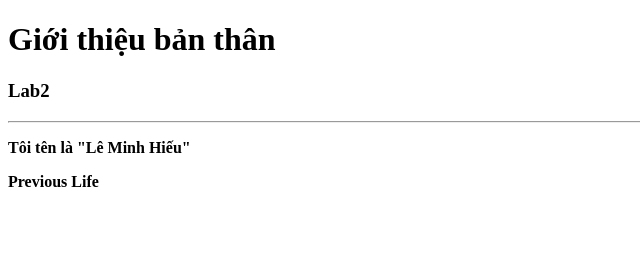
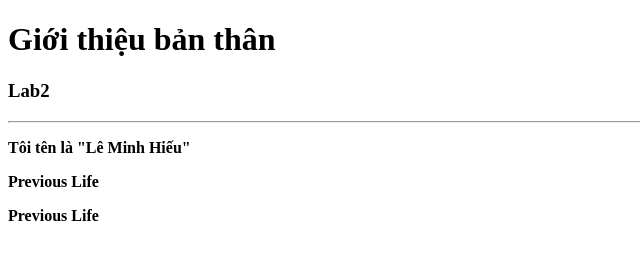
Before and after one commit to MinhHieu110600/Nhom21_QuanLyDuaDonTaiSanBay, a plain HTML site: page index.html in a window 1280 px wide. Shown: the whole page, without its empty margins (0-640 px from the left). Drawn offline with Linux system fonts and the light colour scheme.

Commit message:
add text

```diff
--- a/index.html
+++ b/index.html
@@ -10,5 +10,6 @@
     <hr>
     <p style="font-weight: bold;">Tôi tên là "Lê Minh Hiếu"</p>
     <p style="font-weight: bold;">Previous Life</p>
+    <p style="font-weight: bold;">Previous Life</p>
 </body>
 </html>
```
Also changed, not shown: here.txt (added).
